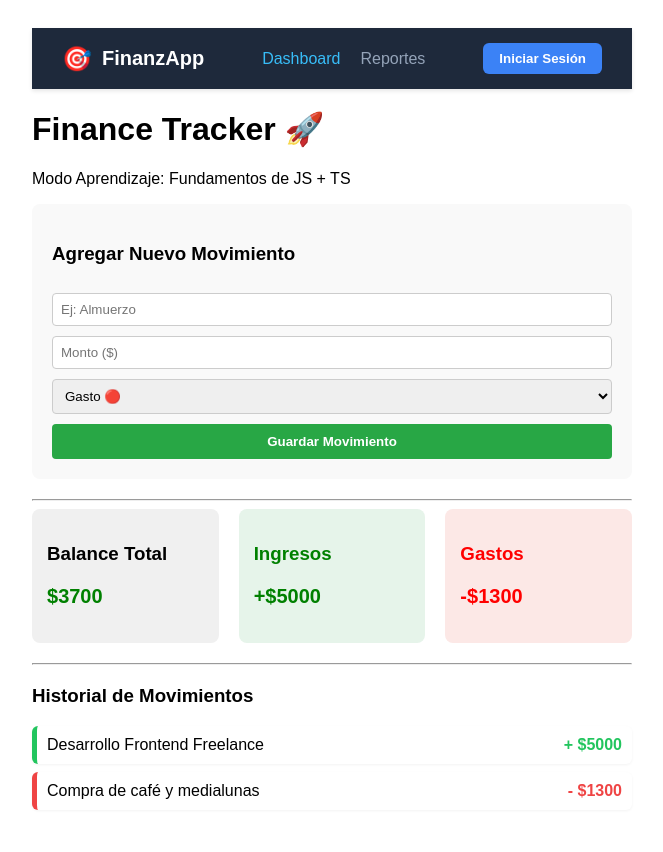
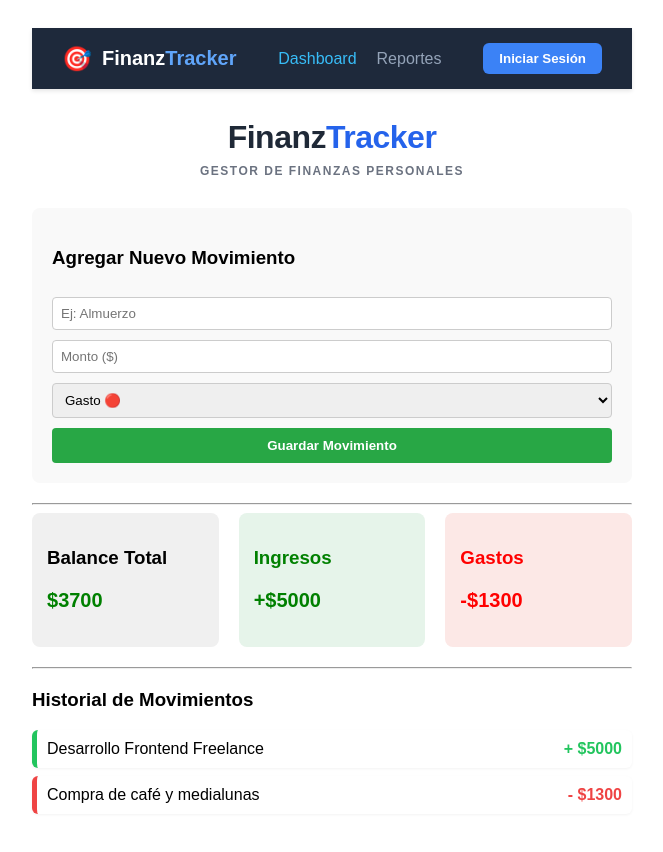
Before and after one commit to Tadeo-bit/finance-tracker-ts, a React (Vite) app in the folder Frontend/: page / in a window 1280 px wide. Shown: the top 852 px of the page, without its empty margins (308-971 px from the left). Built offline with nearby package versions, Linux system fonts and the light colour scheme.

Commit message:
docs: actualizar README completo con guía de ejecución local y estado fullstack

```diff
--- a/Frontend/src/App.tsx
+++ b/Frontend/src/App.tsx
@@ -41,9 +41,15 @@ function App() {
     <main style={{ padding: '20px', fontFamily: 'sans-serif', maxWidth: '600px', margin: '0 auto' }}>
 
       <Header />
-      <h1>Finance Tracker 🚀</h1>
-      <p>Modo Aprendizaje: Fundamentos de JS + TS</p>
-
+      {/* CABECERA DE LA APP */}
+    <div style={{ textAlign: 'center', margin: '30px 0', padding: '0 16px', fontFamily: 'sans-serif' }}>
+      <h1 style={{ margin: 0, fontSize: '32px', fontWeight: '900', color: '#1f2937', letterSpacing: '-0.5px' }}>
+        Finanz<span style={{ color: '#2563eb' }}>Tracker</span>
+      </h1>
+      <p style={{ margin: '8px 0 0 0', fontSize: '12px', color: '#6b7280', fontWeight: 'bold', textTransform: 'uppercase', letterSpacing: '1.5px' }}>
+        Gestor de finanzas personales
+      </p>
+    </div>
       {/* 1. EL HIJO QUE TE PIDE EL WALKIE-TALKIE (Hijo -> Padre) */}
       <TransactionForm
           onAddTransaction={(nueva) => setTransactions([...transactions, nueva])}
--- a/Frontend/src/Components/layout/Header.tsx
+++ b/Frontend/src/Components/layout/Header.tsx
@@ -12,9 +12,11 @@ export const Header: React.FC = () => {
       boxShadow: '0 2px 4px rgba(0,0,0,0.1)'
     }}>
       {/* 1. SECTOR LOGO */}
-      <div style={{ display: 'flex', alignItems: 'center', gap: '10px' }}>
+      <div style={{ display: 'flex', alignItems: 'center', gap: '10px', fontFamily: 'sans-serif' }}>
         <span style={{ fontSize: '24px' }}>🎯</span>
-        <h2 style={{ margin: 0, fontSize: '20px', fontWeight: 'bold' }}>FinanzApp</h2>
+        <h2 style={{ margin: 0, fontSize: '20px', fontWeight: 'bold', color: '#ffffff' }}>
+          Finanz<span style={{ color: '#60a5fa' }}>Tracker</span>
+        </h2>
       </div>
 
       {/* 2. SECTOR NAVEGACIÓN (Futuro Router) */}
```
Also changed, not shown: 1 other file (tests, documents, lock files or other folders).
